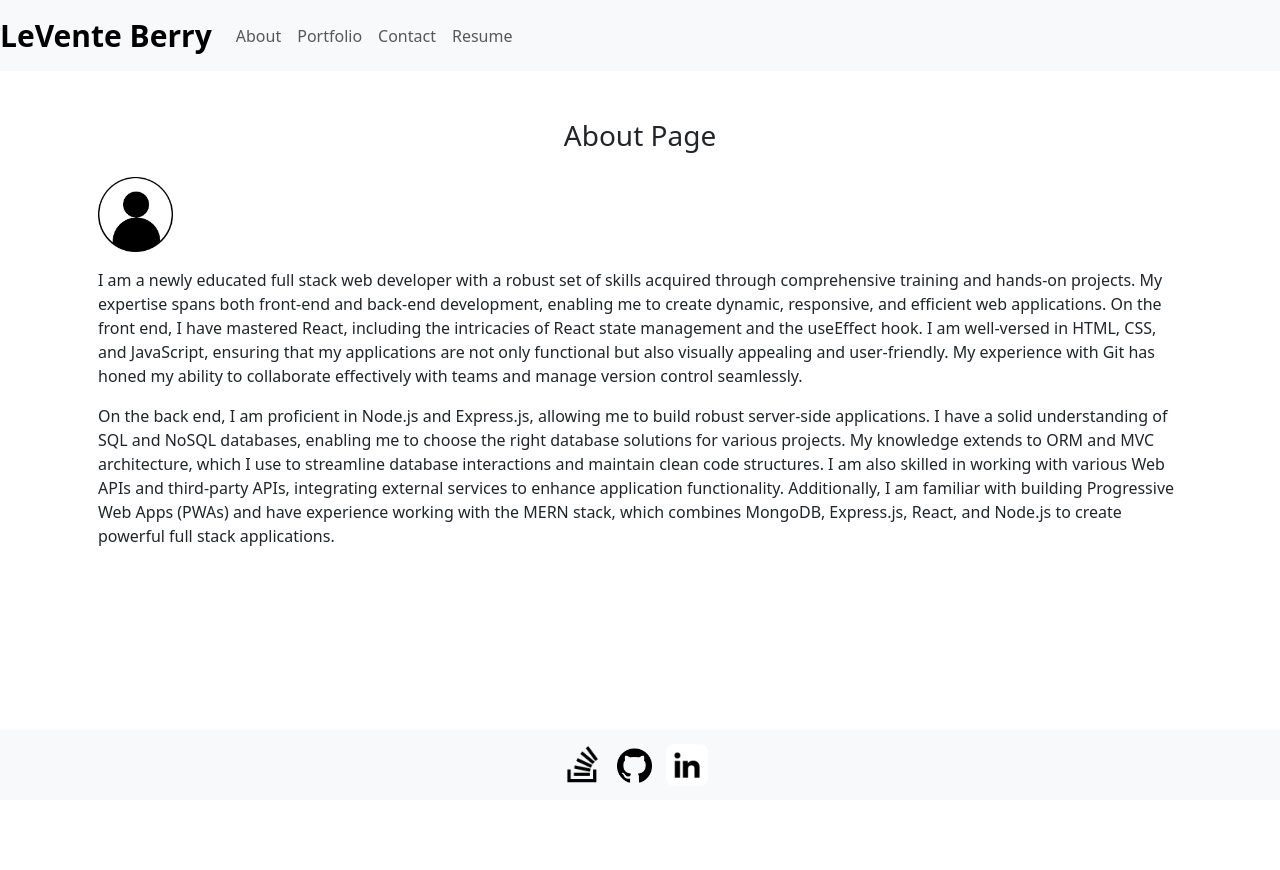
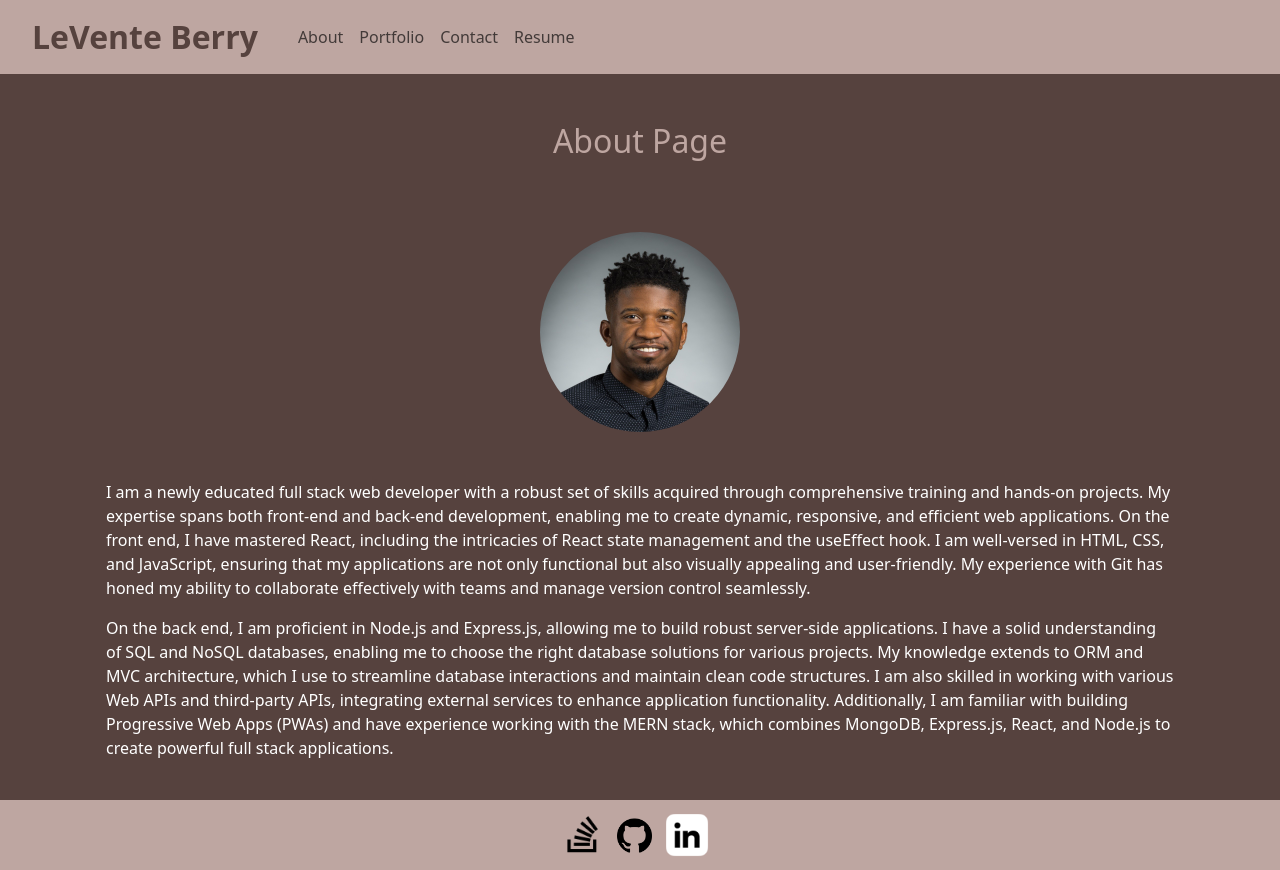
Before and after one commit to leventeberry/my-react-portfolio, a React (Vite) app: page / in a window 1280 px wide. Before the commit the page ends 800 px from the top, so only its background shows below. Built offline with nearby package versions, Linux system fonts and the light colour scheme.

Commit message:
color layout update

```diff
--- a/index.html
+++ b/index.html
@@ -4,8 +4,8 @@
     <meta charset="UTF-8" />
     <link rel="icon" type="image" href="/TM-Logo.png" />
     <meta name="viewport" content="width=device-width, initial-scale=1.0" />
+    <script type="module" src="/src/main.jsx"></script>
     <link rel="stylesheet" href="src/index.css">
-    <script type="module" src="/src/main.jsx"></script>
     <title>LeVente's Portfolio</title>
   </head>
   <body>
--- a/src/App.jsx
+++ b/src/App.jsx
@@ -7,7 +7,7 @@ export default function App() {
   return (
     <>
       <Header />
-      <main className='d-flex container flex-grow-1'>
+      <main className='d-flex flex-grow-1'>
         <Outlet />
       </main>
       <Footer />
--- a/src/components/Footer.jsx
+++ b/src/components/Footer.jsx
@@ -1,7 +1,7 @@
 export default function Footer () {
 
     return (
-        <footer className="footer d-flex container-fluid flex-column align-items-center bg-light">
+        <footer className="footer d-flex container-fluid flex-column align-items-center">
             <div>
                 <a href="https://stackoverflow.com/users/15780740/levente-berry"><img className="stack-logo" src="src\assets\512px-Stack_Overflow_icon.svg.png" alt="Stack Overflow" /></a>
                 <a href="https://github.com/hokage-216"><img className="git-logo" src="src\assets\github.png" alt="Stack Overflow" /></a>
--- a/src/components/Header.jsx
+++ b/src/components/Header.jsx
@@ -3,10 +3,10 @@ import Nav from './Navigation'
 export default function Header () {
 
     return (
-        <nav className='navbar navbar-expand-lg navbar-light bg-light'>
+        <nav className='navbar navbar-expand-lg' id='navbar'>
             <a className="navbar-brand" id='nav-title' href="/">LeVente Berry</a>
             <button className="navbar-toggler" type="button" data-bs-toggle="collapse" data-bs-target="#navbarNavAltMarkup" aria-controls="navbarNavAltMarkup" aria-expanded="false" aria-label="Toggle navigation">
-            <span className="navbar-toggler-icon"></span>
+                <span className="navbar-toggler-icon"></span>
             </button>
             <Nav />
         </nav>
--- a/src/components/Navigation.jsx
+++ b/src/components/Navigation.jsx
@@ -5,7 +5,7 @@ export default function NavTabs() {
 
     return (
       <div className="collapse navbar-collapse" id="navbarNavAltMarkup">
-        <div className='navbar-nav'>
+        <div className='navbar-nav ms-3'>
           <Link
             to="/About"
             className={currentPage === '/About' ? 'nav-link active' : 'nav-link'}
--- a/src/components/Project.jsx
+++ b/src/components/Project.jsx
@@ -38,10 +38,9 @@ export default function Project() {
       ];
 
     return (
-        <div className="mt-5">
-      <h3 className="text-center">My Portfolio</h3>
+      <div className="mt-5 pb-5 container">
+      <h3 className="text-center page-title">Projects</h3>
       <div className='mt-5'>
-        <h4 className="text-center">Projects</h4>
         <div id="project-container" className='mt-5'>
           {projects.map((project) => (
             <div key={project.id} id={`project-${project.id}`} className="project border">
--- a/src/index.css
+++ b/src/index.css
@@ -1,12 +1,48 @@
+:root {
+  font-size: 16px;
+  box-sizing: border-box;
+  margin: 0;
+  padding: 0;
+
+  /* Color Scheme */
+  --main: #640707;
+  --main-secondary: #56423e;
+  --main-third: #bea6a1;
+  --text-contrast: #fff;
+}
 
 /* General Layout Settings */
 
 html, body, #root {
   height: 100vh;
-  width: 100vw;
+}
+
+main {
+  background-color: var(--main-secondary);
+  color: var(--text-contrast);
+  width: 100%;
+}
+
+/* Header (Nav) Settings */
+
+.page-title {
+  font-size: 2em;
+  color: var(--main-third);
+}
+
+#nav-title{
+  color: var(--main-secondary);
+}
+
+nav {
+  background-color: var(--main-third)
 }
 
 /* Footer Settings */
+
+footer {
+  background-color: var(--main-third);
+}
 
 .stack-logo{
   filter: brightness(0) saturate(100%) sepia(100%) hue-rotate(90deg) brightness(100%) saturate(100%);
@@ -28,17 +64,14 @@ html, body, #root {
 }
 
 .avatar{
-  width: 75px;
-  height: 75px;
-}
-
-footer {
-  background-color: #fafafa;
+  width: 200px;
+  height: 200px;
 }
 
 #nav-title{
-  font-size: 30px;
+  font-size: 2em;
   font-weight: 700;
+  margin-left: 2rem;
 }
 
 /* Portfolio Settings */
--- a/src/pages/About.jsx
+++ b/src/pages/About.jsx
@@ -1,10 +1,11 @@
 export default function About() {
     return (
+      <div className="mt-5 container">
+        <h3 className="text-center page-title">About Page</h3>
+        <div className="p-4 mt-5 d-flex flex-column align-items-center">
+          <img src="src\assets\1716410878077.jpeg" alt="Avatar" className="avatar rounded-circle" />
           <div className="mt-5">
-        <h3 className="text-center">About Page</h3>
-        <div className="p-3">
-          <img src="src\assets\138-1383989_default-svg-icon-free-avatar-png-transparent-png.png" alt="Avatar" className="avatar" />
-          <p className="mt-3">
+            <p>
             I am a newly educated full stack web developer with a robust set of skills acquired through comprehensive training and hands-on projects. My expertise spans both front-end and back-end development, enabling me to create dynamic, responsive, and efficient web applications. On the front end, I have mastered React, including the intricacies of React state management and the useEffect hook. I am well-versed in HTML, CSS, and JavaScript, ensuring that my applications are not only functional but also visually appealing and user-friendly. My experience with Git has honed my ability to collaborate effectively with teams and manage version control seamlessly.
             </p>
             <p>
@@ -12,5 +13,6 @@ export default function About() {
             </p>
           </div>
         </div>
+      </div>
     );
   }
--- a/src/pages/Contact.jsx
+++ b/src/pages/Contact.jsx
@@ -40,7 +40,7 @@ export default function Contact() {
 
   return (
     <div className="mt-5 container">
-      <h3 className="text-center">Contact Page</h3>
+      <h3 className="text-center page-title">Contact Page</h3>
       <form className="d-flex flex-column mt-5" action="#" id="contact-form">
         <div className="d-flex flex-wrap row">
           <div className="d-flex flex-column p-2 col-6">
--- a/src/pages/Resume.jsx
+++ b/src/pages/Resume.jsx
@@ -1,7 +1,7 @@
 export default function Resume() {
     return (
-      <div className="mt-5">
-        <h3 className="text-center">Resume</h3>
+      <div className="mt-5 container">
+        <h3 className="text-center page-title">Resume</h3>
         <div>
           <div className="mt-3 d-flex flex-column">
             <h4 className="">Objective</h4>
```
Also changed, not shown: src/assets/1716410878077.jpeg (added). Lines whose indentation alone changed are shown as unchanged.
